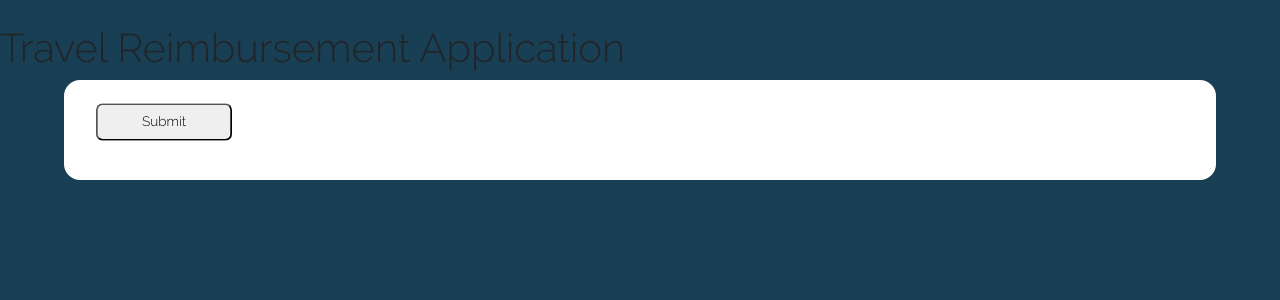
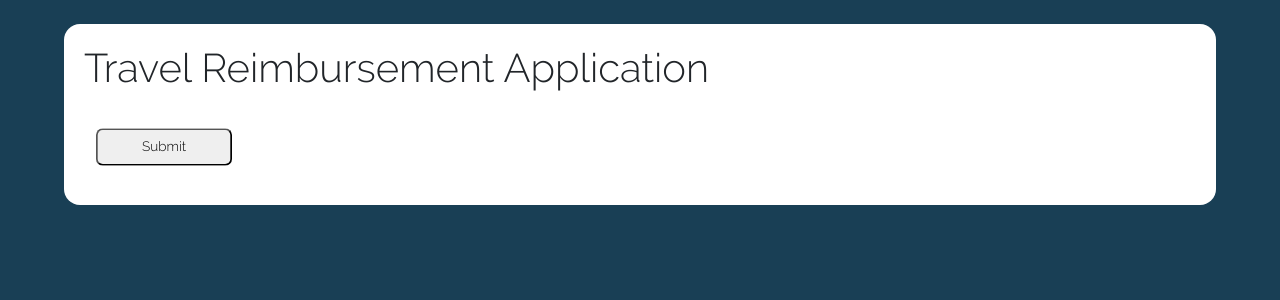
Before and after one commit to nosup/medhacks_system, a Django app: page /travel/ in a window 1280 px wide. Shown: the part 80-380 px from the top of the page. Run offline with Django 3.2, Linux system fonts and the light colour scheme; a user stored in the database is signed in; parts of the project's set-up code (start-up, migrations or seed data) failed here and were passed over; some libraries are stand-ins or nearby versions.

Commit message:
fixed titles

```diff
--- a/medhacks/travel/templates/travel/travel.html
+++ b/medhacks/travel/templates/travel/travel.html
@@ -3,8 +3,9 @@
 
 {% block body %}
 <div>
+  <div class=card-body style="width: 90vw; margin-left: 5vw;">
     <h1>Travel Reimbursement Application</h1>
-  <div class=card-body style="width: 90vw; margin-left: 5vw;">
+    <div style="height: 25px"></div>
     <form action={% url 'travel:travel' %} method="post" enctype='multipart/form-data'>
       {% csrf_token %}
       {{form|crispy}}
```
Lines whose indentation alone changed are shown as unchanged.
